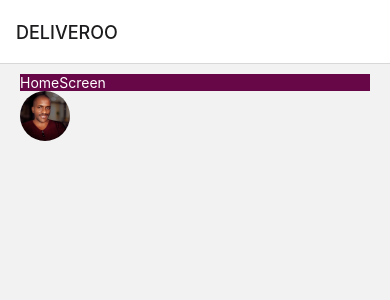
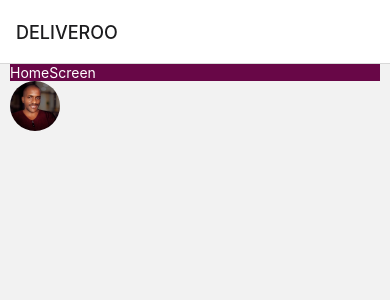
Before and after one commit to felixDev22/deliveroo-clone, a React Native app: screen /Home in a window 390 px wide. Shown: the top 300 px of the page. Built offline with nearby package versions, Linux system fonts and the light colour scheme.

Commit message:
Remove top margin, reduce side margin

```diff
--- a/styles/global.js
+++ b/styles/global.js
@@ -2,8 +2,7 @@
 
 export const globalStyles = StyleSheet.create({
   container: {
-    marginVertical: 10,
-    marginHorizontal: 20,
+    marginHorizontal: 10,
   },
   profilePic: {
     height: 50,
```
